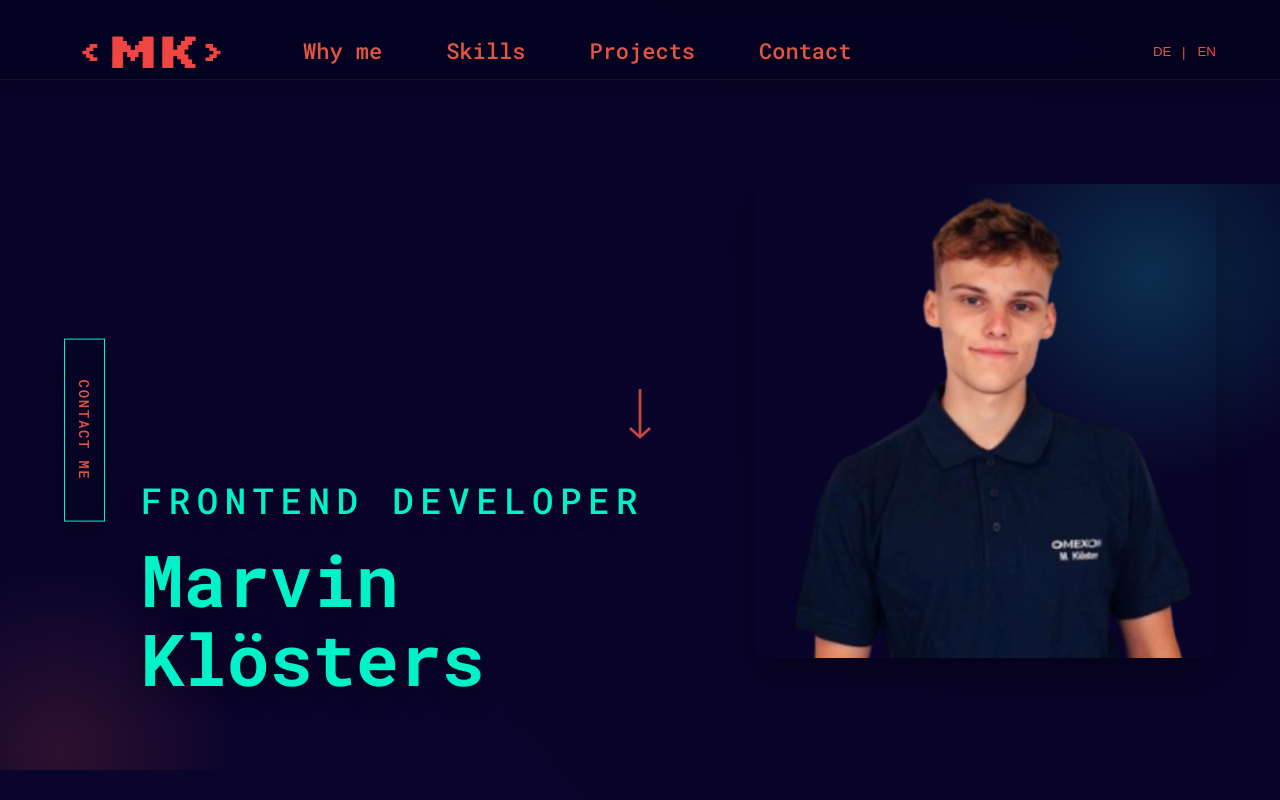
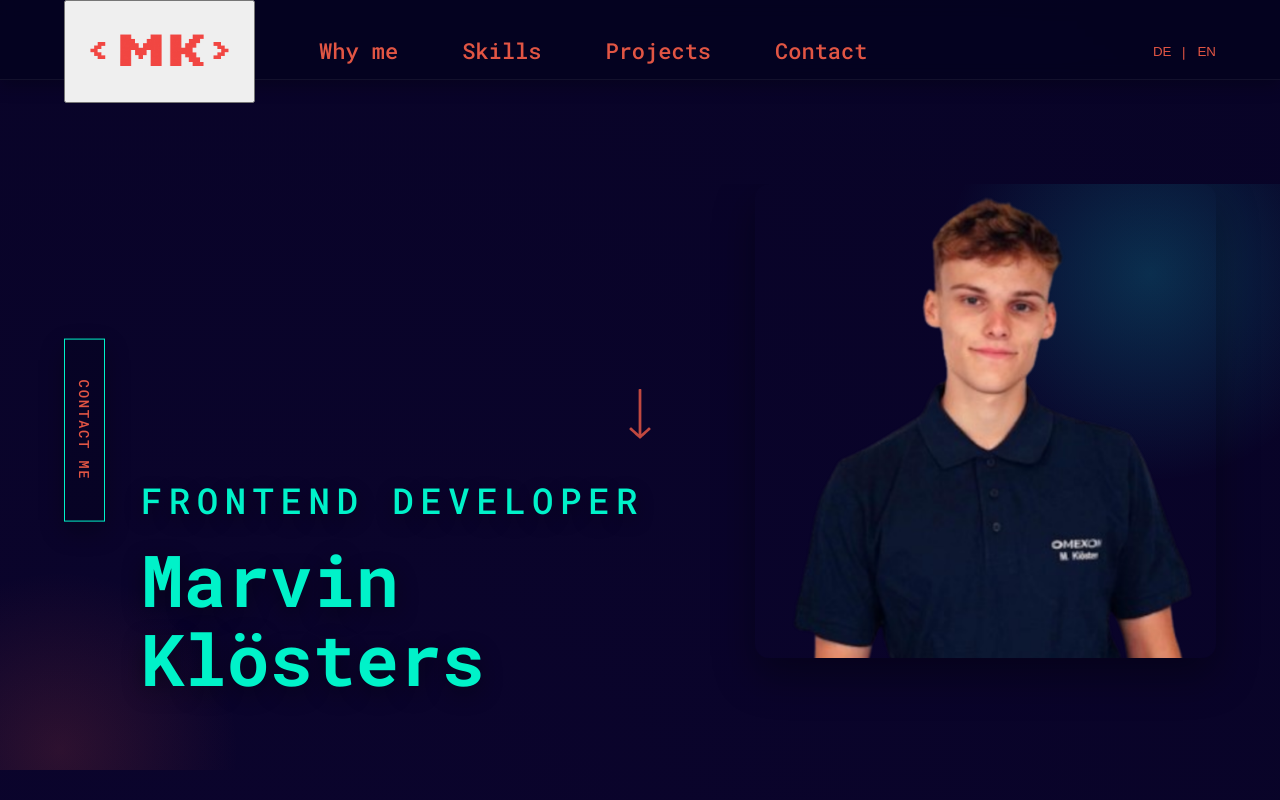
Before and after one commit to MarvinKloe47/Portfolio, an Angular app: page / in a window 1280 px wide. Shown: the top 800 px of the page. Built offline with nearby package versions, Linux system fonts and the light colour scheme.

Commit message:
Header: Logo klickbar gemacht und Scroll-to-Top-Funktion ergänzt

```diff
--- a/src/app/core/components/header/header.component.html
+++ b/src/app/core/components/header/header.component.html
@@ -1,6 +1,8 @@
 <header class="header">
   <div class="logo">
-    <img class="Logo" src="assets/img/Logo.png" alt="Logo" />
+    <button class="logo-btn" (click)="scrollToTop()" aria-label="Zum Seitenanfang">
+      <img class="Logo" src="assets/img/Logo.png" alt="Logo" />
+    </button>
   </div>
 
 
--- a/src/app/core/components/header/header.component.ts
+++ b/src/app/core/components/header/header.component.ts
@@ -33,4 +33,8 @@ export class HeaderComponent {
   get currentLang(): Lang {
     return this.translate.getLang();
   }
+
+  scrollToTop(): void {
+    window.scrollTo({ top: 0, behavior: 'smooth' });
+  }
 }
```
